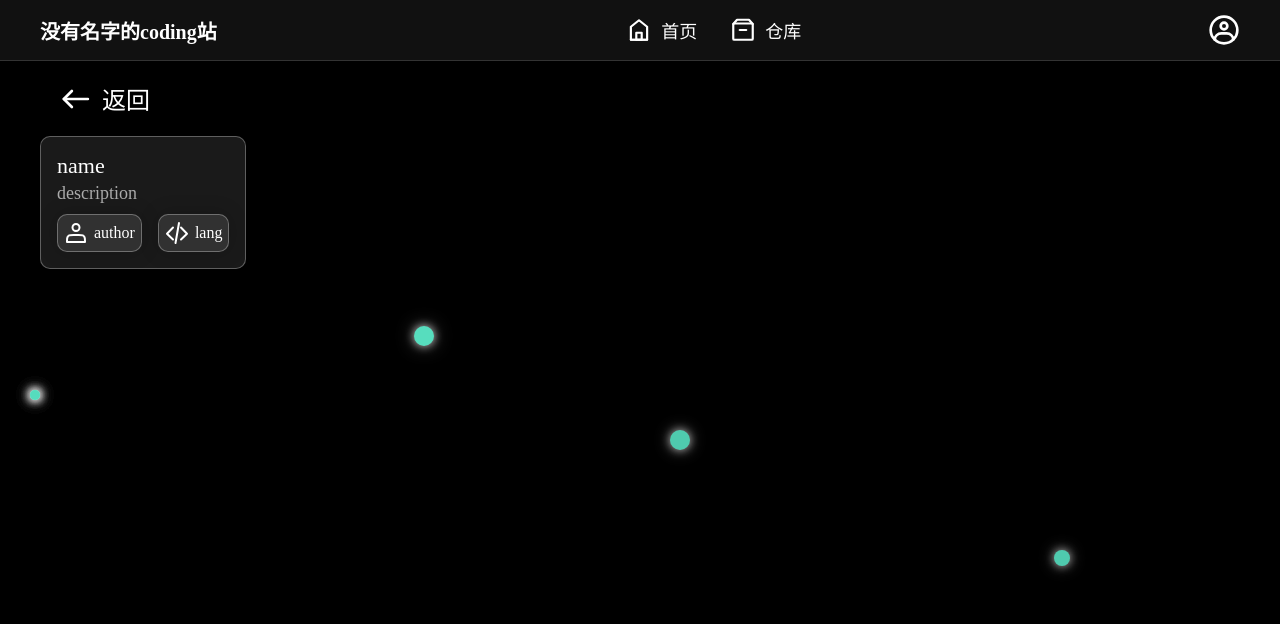
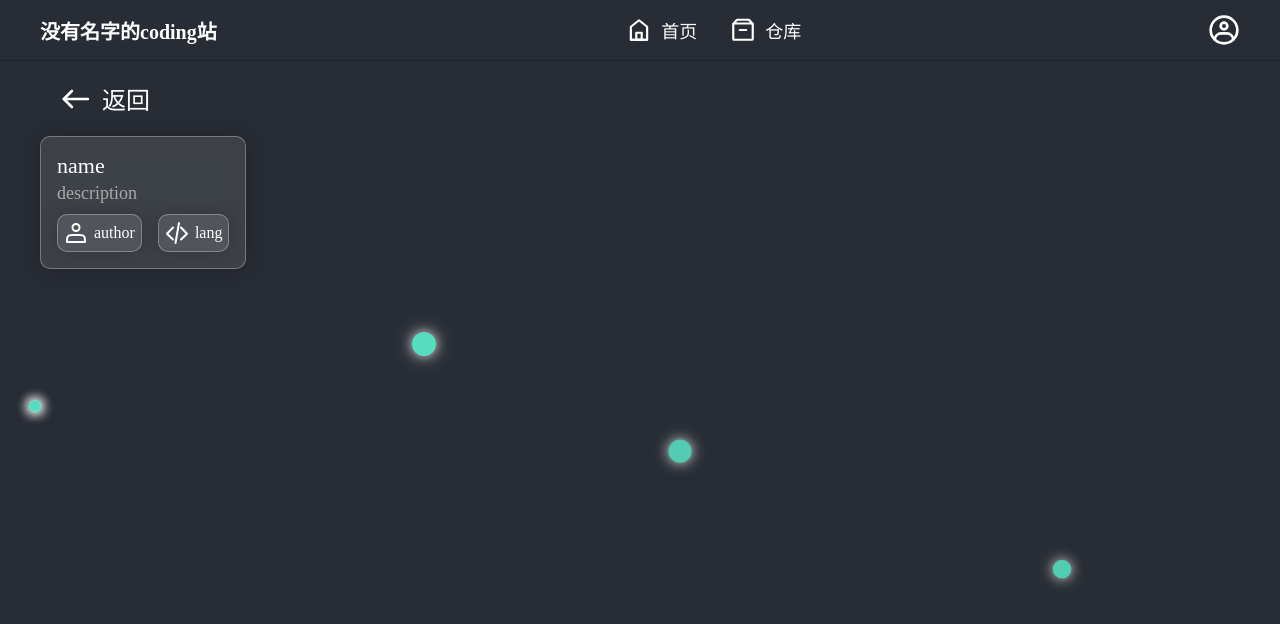
Before and after one commit to liuyukai324/WeCodingSite, a Vue app: page /#/addProject in a window 1280 px wide. Shown: the top 624 px of the page. Built offline with nearby package versions, Linux system fonts and the light colour scheme; the HTML template or start-up script is replaced by a standard one.

Commit message:
修改仓库页面

```diff
--- a/src/App.vue
+++ b/src/App.vue
@@ -54,7 +54,9 @@
         </div>
       </div>
     </div>
+    <div class="view">
       <router-view></router-view>
+    </div>
   </div>
 </template>
 
@@ -86,8 +88,6 @@ function code() {
 body {
   display: flex;
   flex-direction: column;
-	background: #111111;
-	overflow: hidden;
   position: relative;
 }
 
@@ -102,8 +102,11 @@ body {
   position: absolute;
   height: 100vh;
   width: 100vw;
-	background-color: black;
+  /*background-color: #080f11;*/
+  background-color: #282c34;
+  overflow: hidden;
 }
+
 .background .ball {
   width: 10px;
   height: 10px;
@@ -116,6 +119,7 @@ body {
   animation: move 10s linear infinite;
   opacity: 0;
 }
+
 .background .ball:nth-child(1) {
   left: 30%;
   top: 10%;
@@ -123,6 +127,7 @@ body {
   width: 20px;
   animation-delay: 2s;
 }
+
 .background .ball:nth-child(2) {
   left: 80%;
   top: 20%;
@@ -130,6 +135,7 @@ body {
   width: 16px;
   animation-delay: 0s;
 }
+
 .background .ball:nth-child(3) {
   left: 80%;
   top: 0;
@@ -137,6 +143,7 @@ body {
   width: 10px;
   animation-delay: 6s;
 }
+
 .background .ball:nth-child(4) {
   left: 10%;
   top: 10%;
@@ -144,6 +151,7 @@ body {
   width: 22px;
   animation-delay: 8s;
 }
+
 .background .ball:nth-child(5) {
   left: 50%;
   top: 5%;
@@ -151,6 +159,7 @@ body {
   width: 20px;
   animation-delay: 0s;
 }
+
 .background .ball:nth-child(6) {
   left: 25%;
   top: 20%;
@@ -158,6 +167,7 @@ body {
   width: 18px;
   animation-delay: 12s;
 }
+
 .background .ball:nth-child(6) {
   left: 70%;
   top: 20%;
@@ -165,6 +175,7 @@ body {
   width: 18px;
   animation-delay: 2s;
 }
+
 .background .ball:nth-child(6) {
   left: 68%;
   top: 30%;
@@ -172,6 +183,7 @@ body {
   width: 14px;
   animation-delay: 6s;
 }
+
 .background .ball:nth-child(6) {
   left: 76%;
   top: 24%;
@@ -179,6 +191,7 @@ body {
   width: 14px;
   animation-delay: 8s;
 }
+
 .background .ball:nth-child(6) {
   left: 90%;
   top: 14%;
@@ -186,36 +199,47 @@ body {
   width: 18px;
   animation-delay: 5s;
 }
+
 @keyframes move {
   from {
-		transform: translateY(0);
+    transform: translateY(0) scale(1);
     opacity: 0;
   }
   30% {
     opacity: 1;
+    transform: translateY(28vh) scale(1.2);
   }
   80% {
     opacity: 0.8;
+    transform: translateY(74vh) scale(1.1);
   }
   to {
     opacity: 0;
-		transform: translateY(90vh);
+    transform: translateY(90vh) scale(0.9);
   }
 }
+
 .app {
   position: absolute;
   width: 100vw;
   height: 100vh;
   z-index: 1;
+  overflow: auto;
+}
+.app::-webkit-scrollbar {
+  background-color: #282c34;
+}
+.app::-webkit-scrollbar-thumb {
+  background-color: #21252b;
+  border: 2px solid #282c34;
 }
 /* 顶栏 */
 .topbar {
   position: sticky;
   top: 0;
-	background-color: #111111;
-	/*background-color: #f7f9fe;*/
+  background-color: #282c34;
   padding: 14px;
-	border-bottom: 1px solid #333;
+  border-bottom: 1px solid #21252b;
 }
 
 .topbar .container {
--- a/src/pages/Code.vue
+++ b/src/pages/Code.vue
@@ -1,6 +1,7 @@
 <template>
 	<header>
 		<div class="container">
+      <div>
         <svg width="96" height="96" viewBox="0 0 48 48" fill="none" xmlns="http://www.w3.org/2000/svg">
           <rect x="6" y="12" width="36" height="30" rx="2" fill="none" stroke="currentColor" stroke-width="4"
                 stroke-linejoin="round"/>
@@ -10,6 +11,7 @@
                 stroke-linejoin="round"/>
         </svg>
         <span>仓库</span>
+      </div>
 		</div>
 	</header>
 	<div class="nav">
@@ -171,13 +173,17 @@ function refresh() {
 /* 头部 */
 header .container {
   display: flex;
+  justify-content: center;
+}
+header .container div {
+  display: flex;
   color: white;
   justify-content: center;
   align-items: center;
   padding: 20px;
 }
 
-header .container span {
+header .container div span {
 	margin-left: 10px;
 	font-size: 70px;
 	font-weight: 600;
@@ -284,14 +290,14 @@ header .container span {
 
 .nav .button button:hover {
 	transform: scale(1.03);
-	border: 1px solid #379f88;
+	border: 1px solid #79DDC6;
 }
 
 .nav .button .add:active,
 .nav .filter .lang:active,
 .nav .filter .option div:active,
 .nav .button .refresh:active {
-	background-color: #5aa395;
+	background-color: #79DDC6;
 }
 
 .nav .button .manage:active {
```
Lines whose indentation alone changed are shown as unchanged.
